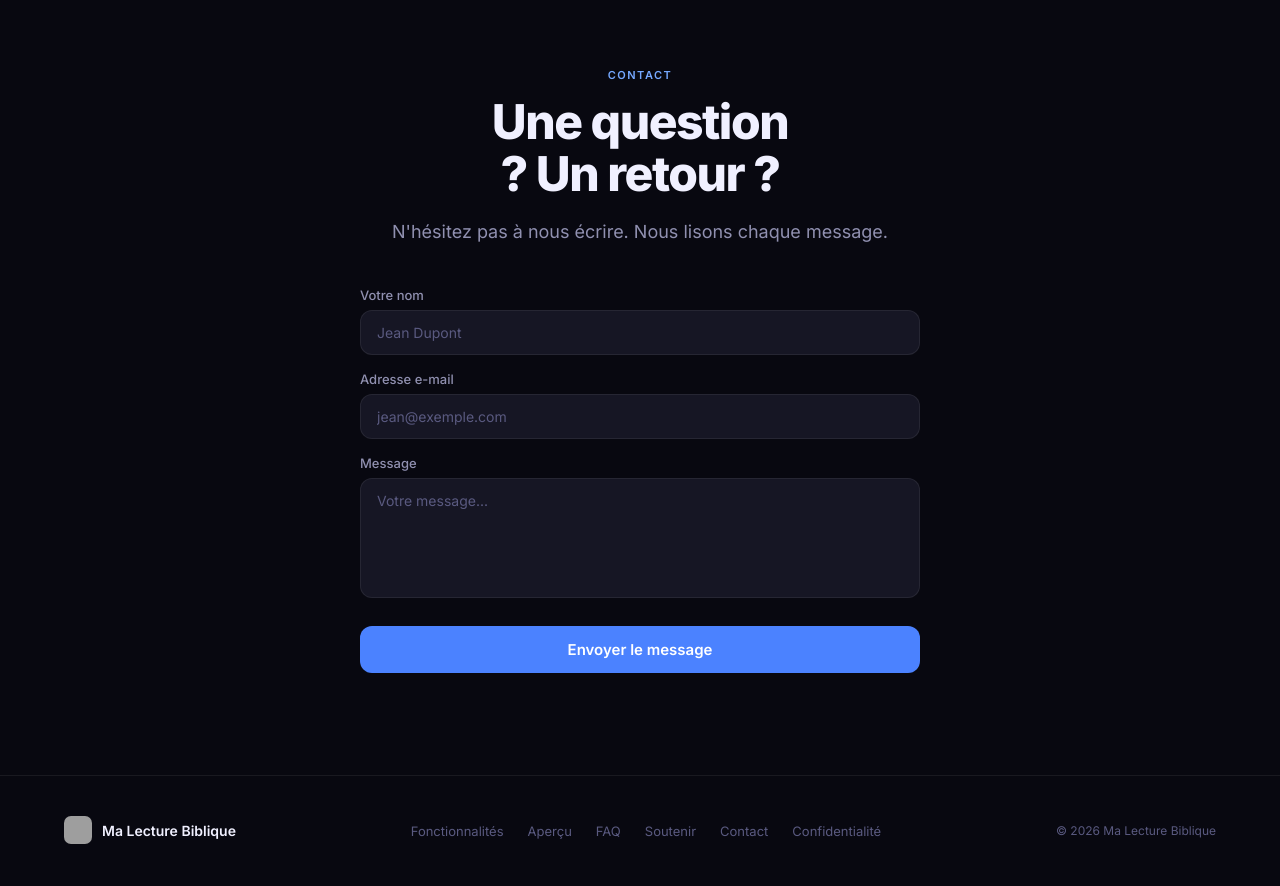
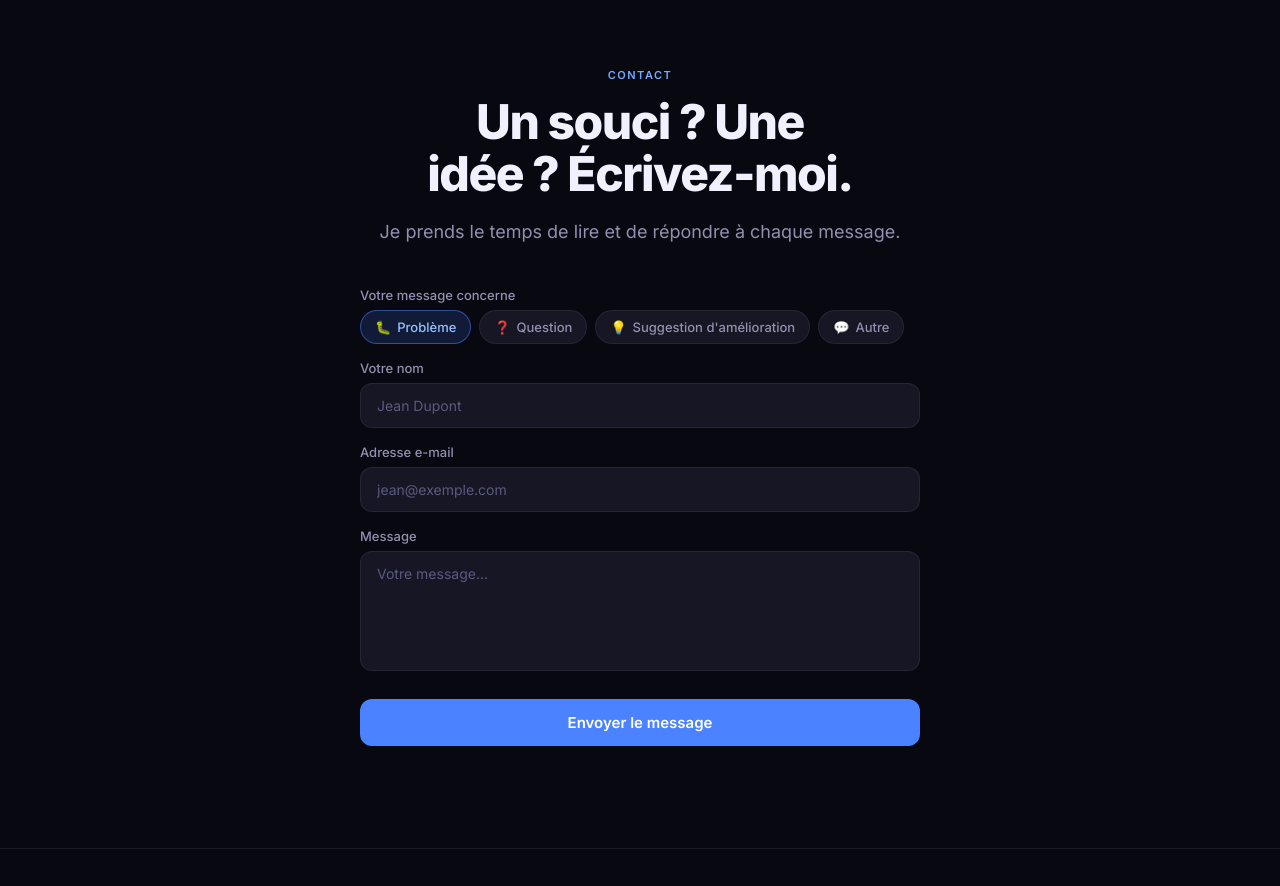
Before and after one commit to caribtechstudio/ma-lecture-biblique, a plain HTML site: page index.html in a window 1280 px wide. Shown: the part 5983-6869 px from the top of the page. Drawn offline with Linux system fonts and the light colour scheme; grey boxes are pictures that could not be loaded.

Commit message:
Add files via upload

```diff
--- a/index.html
+++ b/index.html
@@ -269,6 +269,15 @@
       font-family: var(--font); cursor: pointer; transition: opacity .2s, transform .2s; margin-top: 8px;
     }
     .btn-submit:hover { opacity: .88; transform: translateY(-1px); }
+    .subject-chips { display: flex; gap: 8px; flex-wrap: wrap; }
+    .subject-chip {
+      display: flex; align-items: center; gap: 6px;
+      padding: 8px 14px; border-radius: 20px; font-size: 13px; font-weight: 500;
+      background: var(--card); border: 1px solid var(--border); color: var(--text2);
+      cursor: pointer; transition: all .2s; font-family: var(--font); white-space: nowrap;
+    }
+    .subject-chip:hover { border-color: oklch(65% 0.22 265 / 0.4); color: var(--text); }
+    .subject-chip.selected { background: var(--indigo-soft); border-color: oklch(65% 0.22 265 / 0.5); color: oklch(82% 0.15 265); }
 
     /* FOOTER */
     footer {
@@ -705,10 +714,20 @@
   <div class="contact-wrap reveal">
     <div class="contact-header">
       <span class="section-tag" data-fr="Contact" data-en="Contact">Contact</span>
-      <h2 class="section-title" data-fr="Une question ? Un retour ?" data-en="A question? Feedback?">Une question ? Un retour ?</h2>
-      <p class="section-subtitle" style="margin:0 auto;text-align:center;" data-fr="N'hésitez pas à nous écrire. Nous lisons chaque message." data-en="Don't hesitate to write to us. We read every message.">N'hésitez pas à nous écrire. Nous lisons chaque message.</p>
+      <h2 class="section-title" data-fr="Un souci ? Une idée ? Écrivez-moi." data-en="An issue? An idea? Write to me.">Un souci ? Une idée ? Écrivez-moi.</h2>
+      <p class="section-subtitle" style="margin:0 auto;text-align:center;" data-fr="Je prends le temps de lire et de répondre à chaque message." data-en="I take the time to read and reply to every message.">Je prends le temps de lire et de répondre à chaque message.</p>
     </div>
     <form id="contact-form" onsubmit="handleSubmit(event)">
+      <div class="form-group">
+        <label class="form-label" data-fr="Votre message concerne" data-en="Your message is about">Votre message concerne</label>
+        <div class="subject-chips">
+          <button type="button" class="subject-chip selected" onclick="selectChip(this)" data-value="Problème">🐛 <span data-fr="Problème" data-en="Bug / Issue">Problème</span></button>
+          <button type="button" class="subject-chip" onclick="selectChip(this)" data-value="Question">❓ <span data-fr="Question" data-en="Question">Question</span></button>
+          <button type="button" class="subject-chip" onclick="selectChip(this)" data-value="Suggestion">💡 <span data-fr="Suggestion d'amélioration" data-en="Improvement idea">Suggestion d'amélioration</span></button>
+          <button type="button" class="subject-chip" onclick="selectChip(this)" data-value="Autre">💬 <span data-fr="Autre" data-en="Other">Autre</span></button>
+        </div>
+        <input type="hidden" name="subject" id="fsubject" value="Problème" />
+      </div>
       <div class="form-group">
         <label class="form-label" for="fname" data-fr="Votre nom" data-en="Your name">Votre nom</label>
         <input class="form-input" id="fname" name="name" type="text" placeholder="Jean Dupont" required />
@@ -763,6 +782,13 @@ function setLang(lang) {
   const privacy = document.getElementById('privacy-link');
   if (privacy) privacy.href = lang === 'fr' ? 'fr.html' : 'en.html';
   document.documentElement.lang = lang;
+}
+
+// ── Subject chips ──
+function selectChip(btn) {
+  btn.closest('.subject-chips').querySelectorAll('.subject-chip').forEach(c => c.classList.remove('selected'));
+  btn.classList.add('selected');
+  document.getElementById('fsubject').value = btn.dataset.value;
 }
 
 // ── FAQ ──
```
